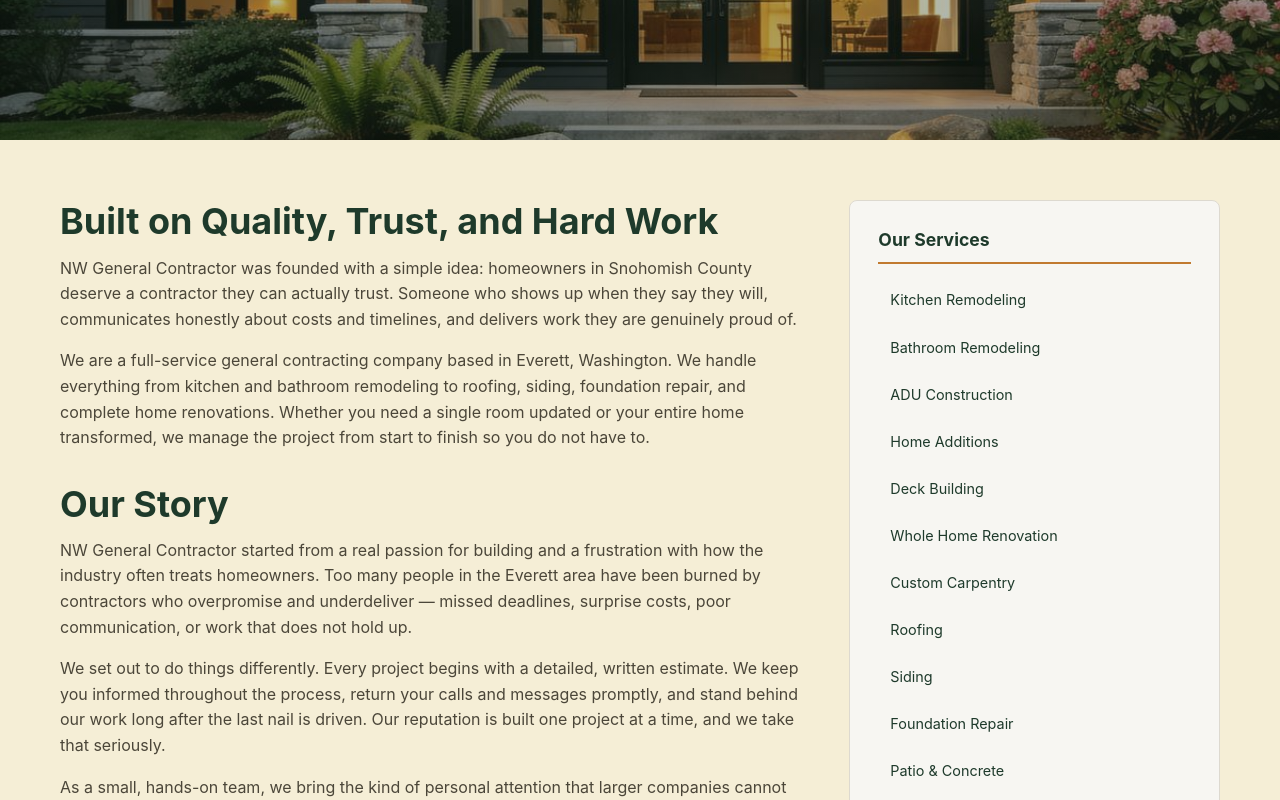
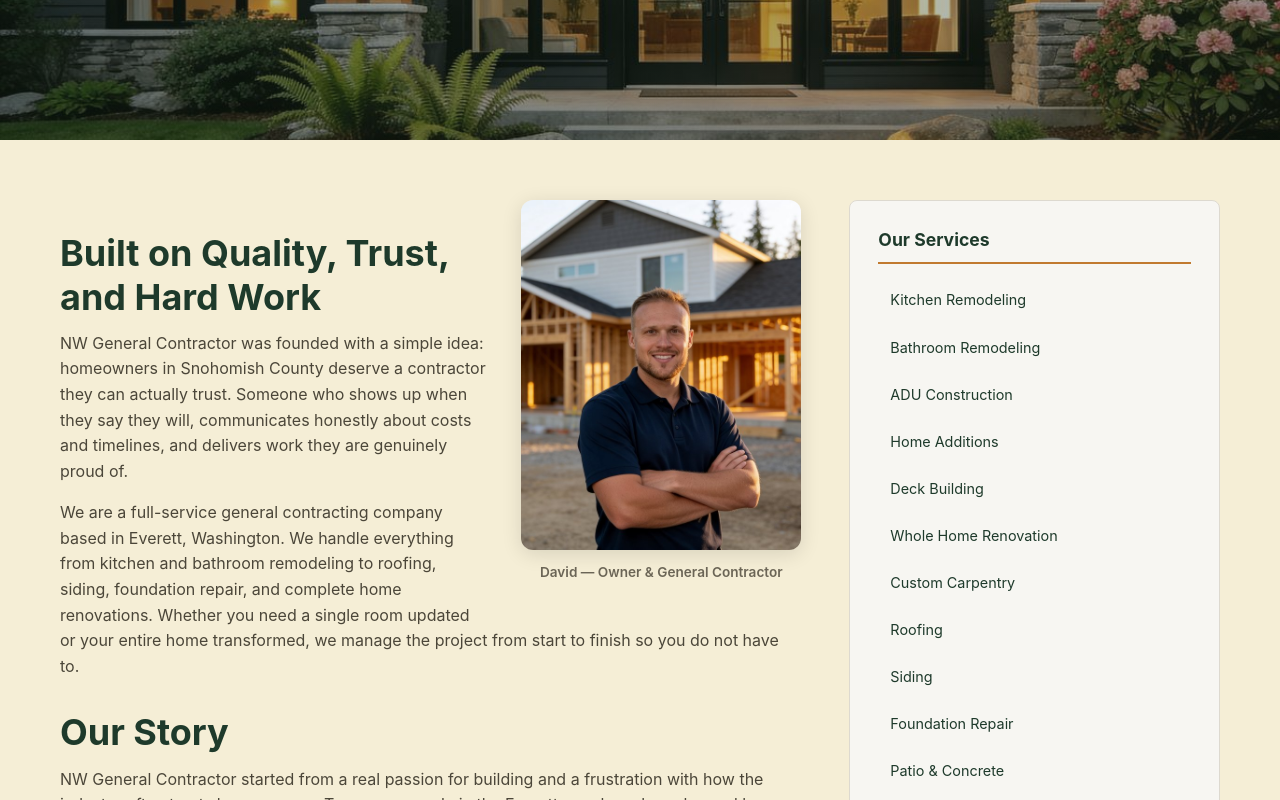
Before and after one commit to moldbot-hub/nwgeneralcontractor.com, a plain HTML site: page about.html in a window 1280 px wide. Shown: the part 543-1343 px from the top of the page. Drawn offline with Linux system fonts and the light colour scheme.

Commit message:
Revert "Remove AI-generated fake-person photos from About page"
This reverts commit 49daf4cb61cb1e188e8f6a6d7ff3cc2e3d4ce5a8.

```diff
--- a/about.html
+++ b/about.html
@@ -171,6 +171,11 @@
       <div class="content-wrapper">
         <div class="content-main">
 
+          <div style="float:right;margin:0 0 1.5rem 2rem;text-align:center;max-width:280px;">
+            <img src="images/david-headshot.jpg" alt="David - Owner of NW General Contractor" style="width:100%;border-radius:12px;box-shadow:0 4px 20px rgba(0,0,0,0.12);">
+            <p style="font-size:0.85rem;color:var(--gray-600);margin-top:0.75rem;font-weight:600;">David &mdash; Owner &amp; General Contractor</p>
+          </div>
+
           <h2>Built on Quality, Trust, and Hard Work</h2>
           <p>NW General Contractor was founded with a simple idea: homeowners in Snohomish County deserve a contractor they can actually trust. Someone who shows up when they say they will, communicates honestly about costs and timelines, and delivers work they are genuinely proud of.</p>
           <p>We are a full-service general contracting company based in Everett, Washington. We handle everything from kitchen and bathroom remodeling to roofing, siding, foundation repair, and complete home renovations. Whether you need a single room updated or your entire home transformed, we manage the project from start to finish so you do not have to.</p>
```
Also changed, not shown: images/david-headshot.jpg (added), images/headshot.jpg (added).
